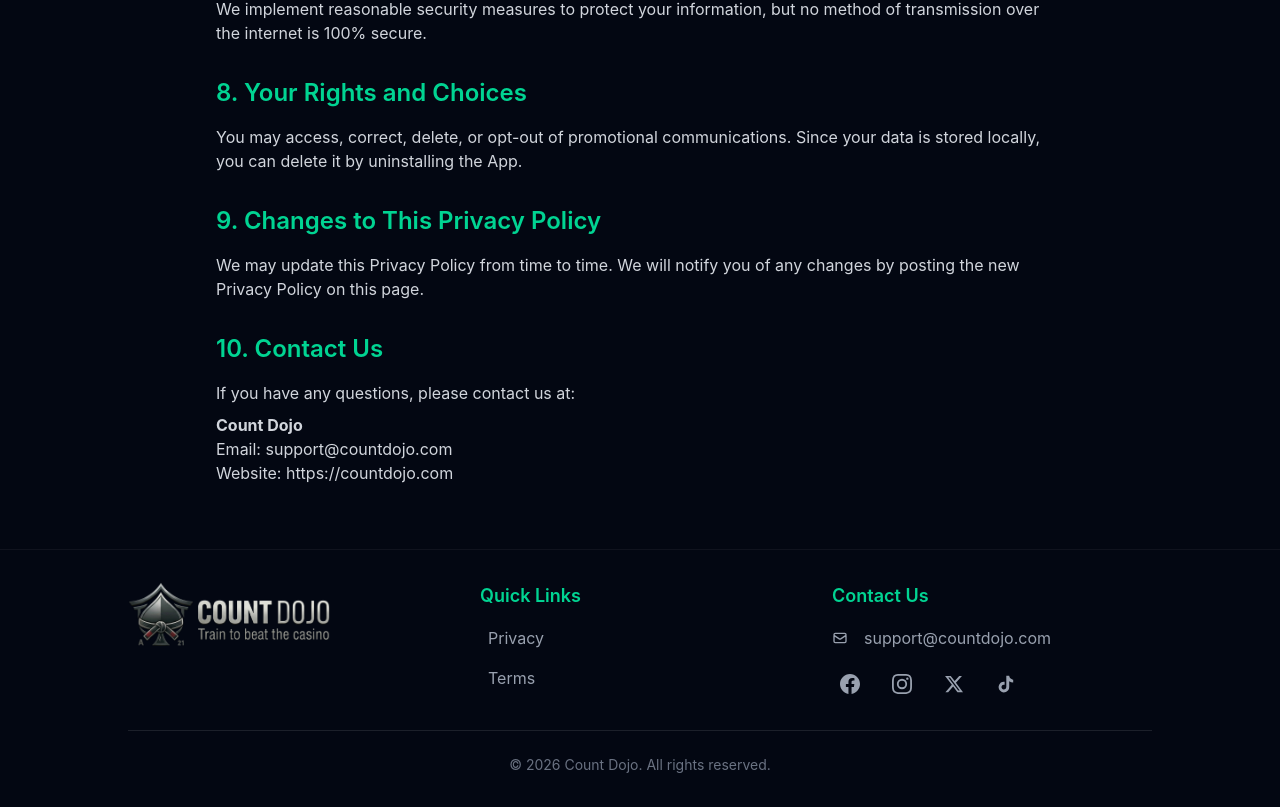
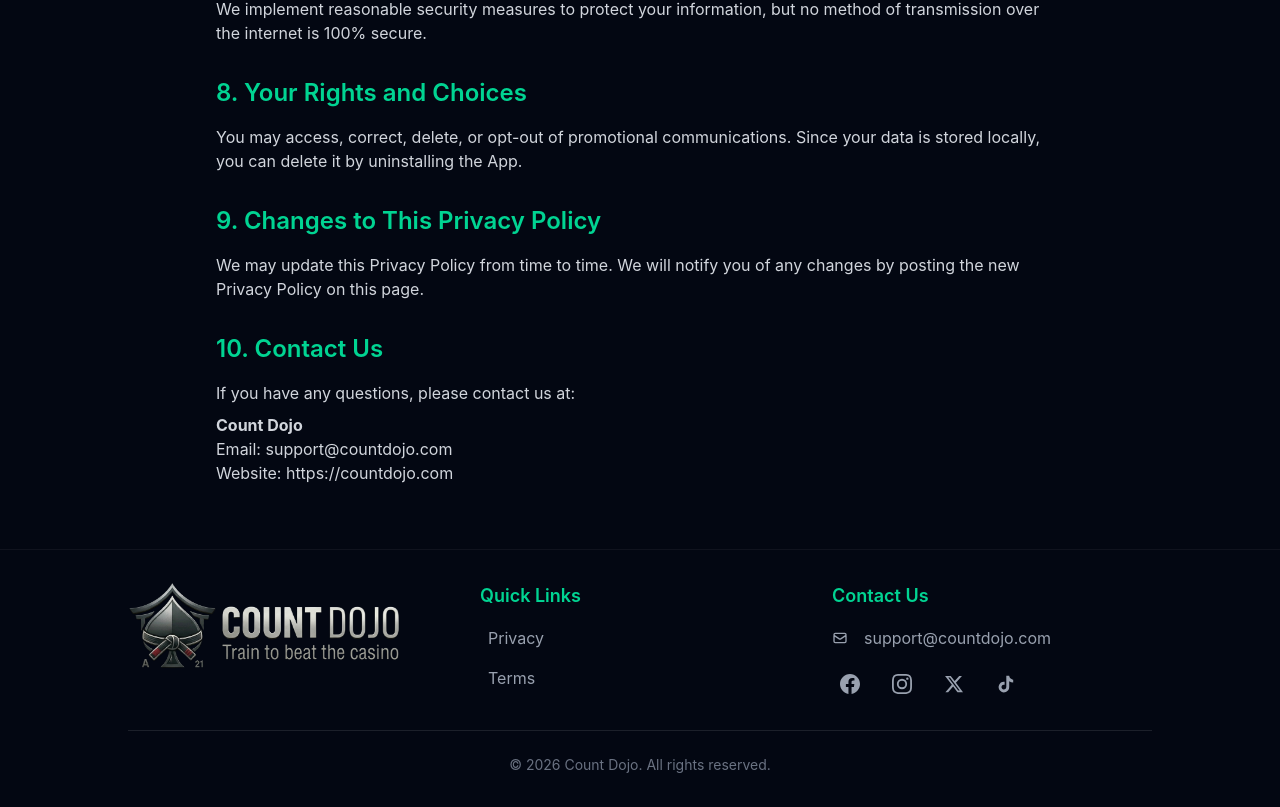
Before and after one commit to TimMarder/countdojo-web, a Next.js app: page /privacy in a window 1280 px wide. Shown: the part 1785-2592 px from the top of the page. Built offline with nearby package versions, Linux system fonts and the light colour scheme.

Commit message:
Fix: match footer logo size across all pages (h-[86px])

```diff
--- a/src/app/privacy/page.tsx
+++ b/src/app/privacy/page.tsx
@@ -112,7 +112,7 @@
         <div className="max-w-5xl mx-auto">
           <div className="grid grid-cols-1 md:grid-cols-3 gap-8">
             <div>
-              <Link href="/" className="relative h-16 w-[300px] block">
+              <Link href="/" className="relative h-[86px] w-full max-w-[300px] block">
                 <Image
                   src="/images/Count Dojo Banner Transparent Background NO BORDERS.png"
                   alt="Count Dojo"
--- a/src/app/terms/page.tsx
+++ b/src/app/terms/page.tsx
@@ -150,7 +150,7 @@
         <div className="max-w-5xl mx-auto">
           <div className="grid grid-cols-1 md:grid-cols-3 gap-8">
             <div>
-              <Link href="/" className="relative h-16 w-[300px] block">
+              <Link href="/" className="relative h-[86px] w-full max-w-[300px] block">
                 <Image
                   src="/images/Count Dojo Banner Transparent Background NO BORDERS.png"
                   alt="Count Dojo"
```
